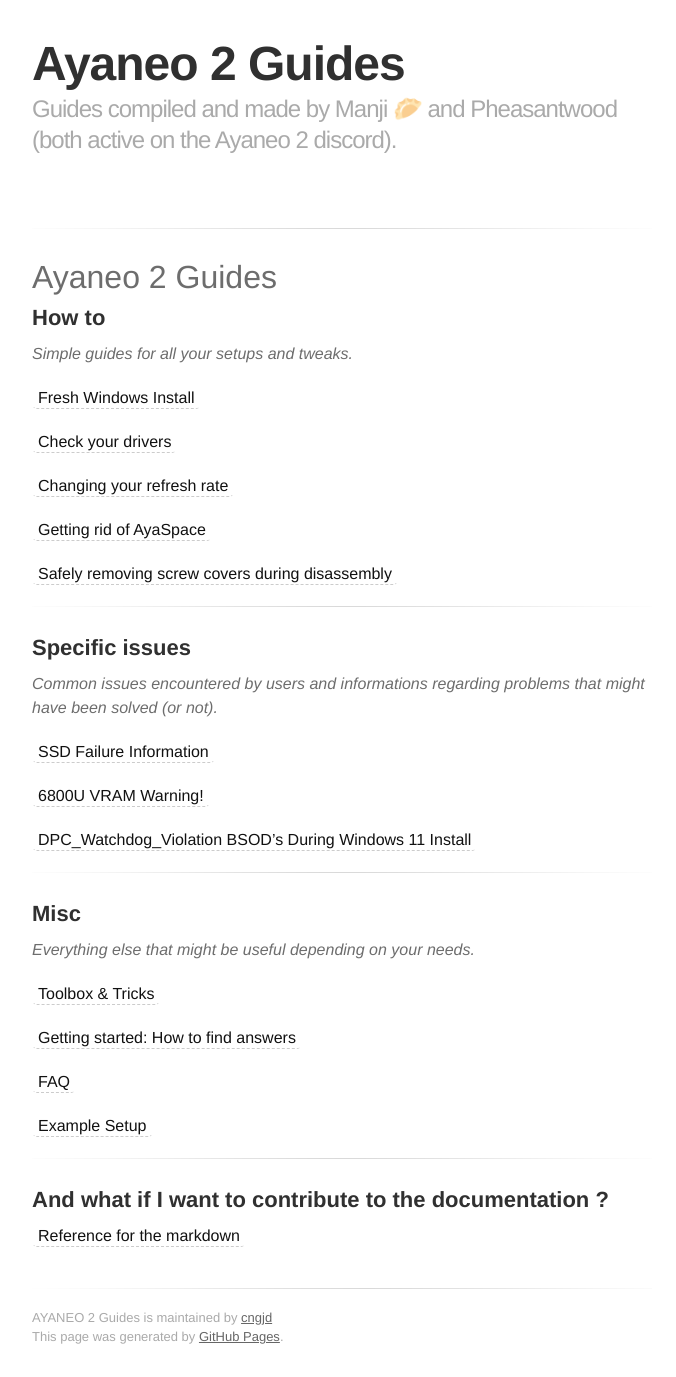
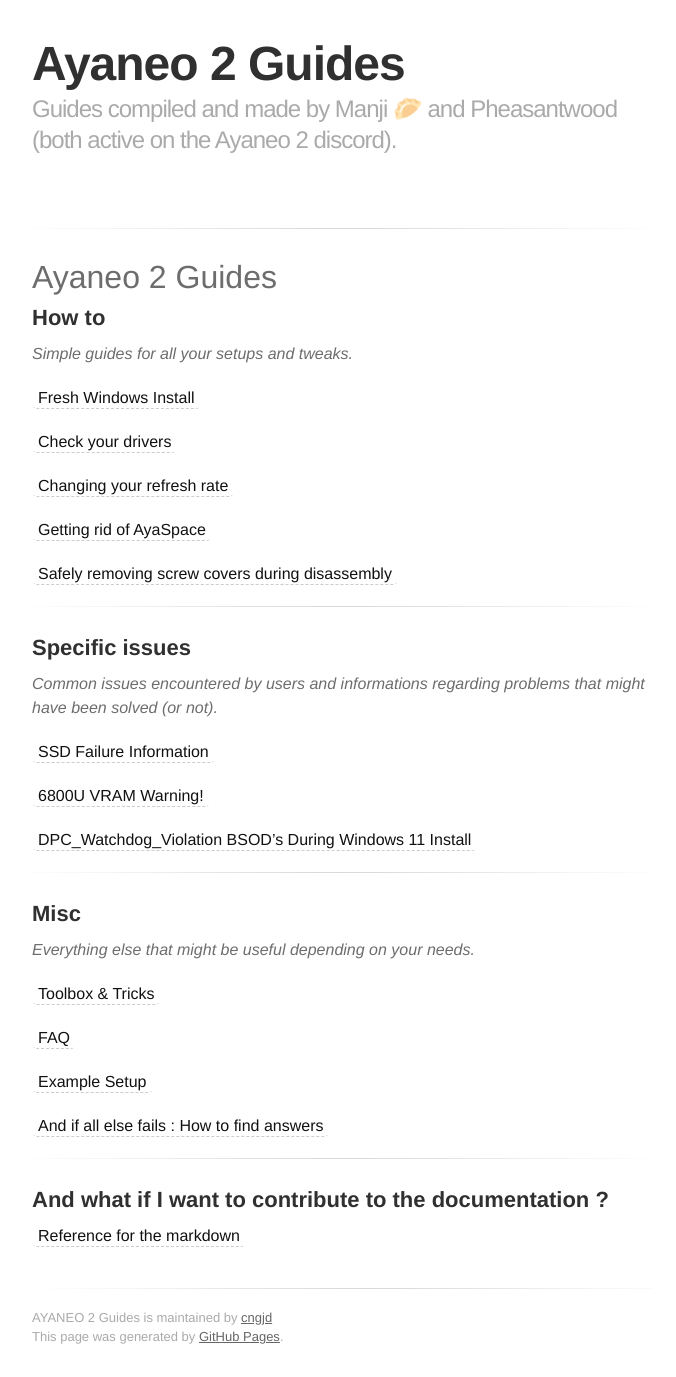
Before and after one commit to cngjd/AyaNeo2-docs, a Jekyll site: the page built from index.md, in a window 1280 px wide. Shown: the whole page, without its empty margins (298-974 px from the left). Built offline with Jekyll 4.4.1, drawn with Linux system fonts in a browser that asks for light colours; some web fonts are replaced; our own code applies the rules of GitHub Pages for plain Markdown files.

Commit message:
Update index.md

```diff
--- a/index.md
+++ b/index.md
@@ -37,11 +37,11 @@
 
 [Toolbox & Tricks](./toolbox-tricks.md)
 
-[Getting started: How to find answers](./how-to-find-answers.html)
-
 [FAQ](./faq.html)
 
 [Example Setup](./example-setup.html)
+
+[And if all else fails : How to find answers](./how-to-find-answers.html)
 
 ***
 
```
